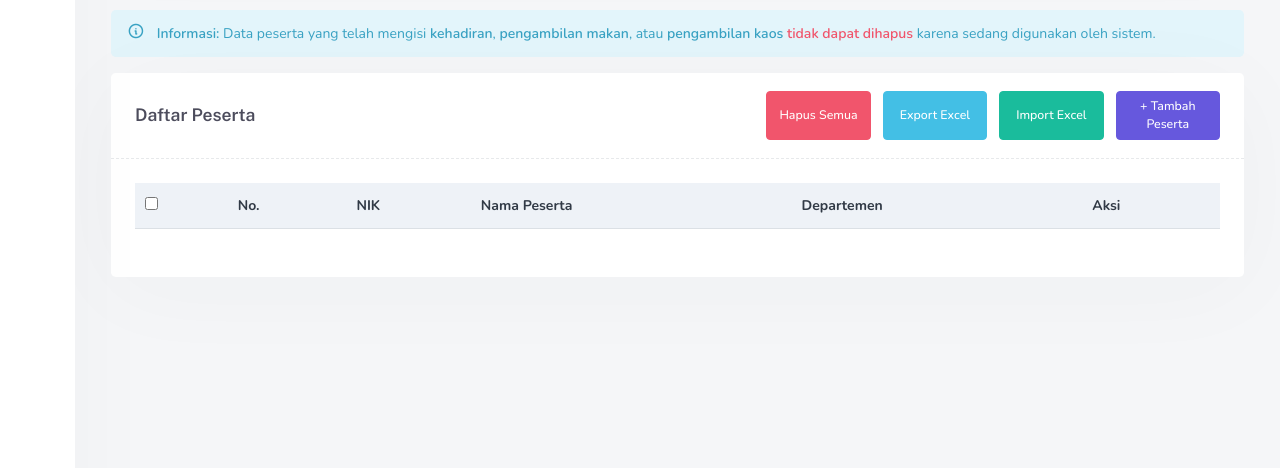
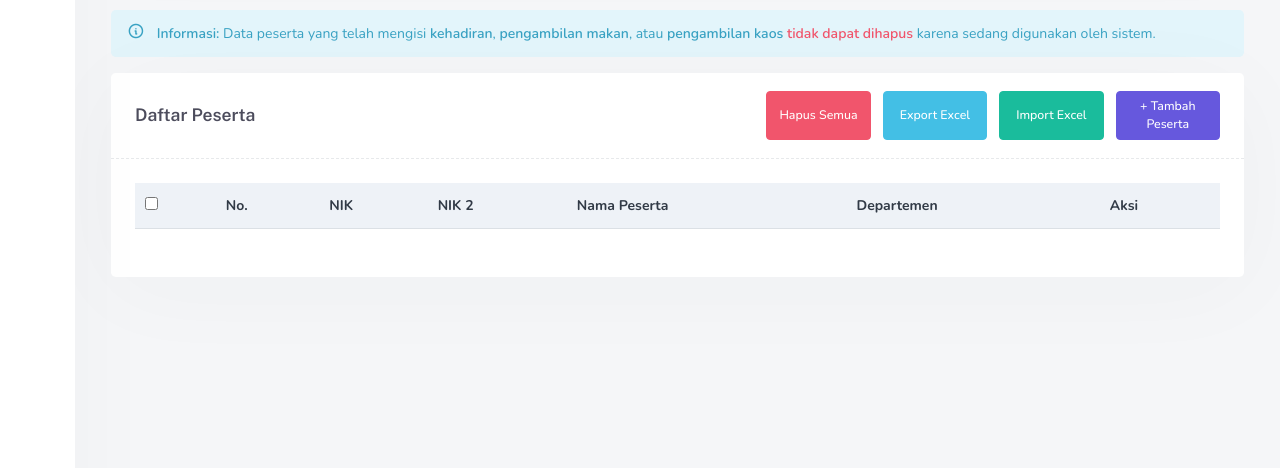
Before and after one commit to Praja04/building-bas, a Laravel app: page /master/participants in a window 1280 px wide. Shown: the part 135-603 px from the top of the page. Run offline with Laravel 12, Linux system fonts and the light colour scheme; lists and menus that the app fills with data are empty; some libraries are stand-ins or nearby versions.

Commit message:
feat(participant): add nik2 column to participants table

```diff
--- a/app/Http/Controllers/ParticipantController.php
+++ b/app/Http/Controllers/ParticipantController.php
@@ -28,6 +28,12 @@ class ParticipantController extends Controller
 
             return DataTables::of($participants)
                 ->addIndexColumn()
+                ->editColumn('nik2', function ($row) {
+                    return $row->nik2
+                        ? $row->nik2
+                        : '<span class="text-center">-</span>';
+                })
+                ->rawColumns(['nik2'])
                 ->make(true);
         }
 
@@ -51,8 +57,10 @@ class ParticipantController extends Controller
             'nik' => 'required|unique:participants,nik',
             'nama' => 'required',
             'departemen' => 'required',
+            'nik2' => 'nullable|unique:participants,nik2',
         ], [
-            'nik.unique' => 'NIK sudah terdaftar, gunakan NIK lain.'
+            'nik.unique' => 'NIK sudah terdaftar, gunakan NIK lain.',
+            'nik2.unique' => 'NIK 2 sudah terdaftar, gunakan NIK 2 lain.',
         ]);
 
         try {
@@ -60,6 +68,7 @@ class ParticipantController extends Controller
                 'nik'   => $request->nik,
                 'nama'      => $request->nama,
                 'departemen' => $request->departemen,
+                'nik2'   => $request->nik2,
             ]);
 
             return response()->json([
@@ -108,8 +117,10 @@ class ParticipantController extends Controller
             'nik' => 'required|unique:participants,nik,' . $id . ',id',
             'nama' => 'required',
             'departemen' => 'required',
+            'nik2' => 'nullable|unique:participants,nik2,' . $id . ',id',
         ], [
-            'nik.unique' => 'NIK sudah terdaftar, gunakan NIK lain.'
+            'nik.unique' => 'NIK sudah terdaftar, gunakan NIK lain.',
+            'nik2.unique' => 'NIK 2 sudah terdaftar, gunakan NIK 2 lain.',
         ]);
 
         try {
@@ -126,6 +137,7 @@ class ParticipantController extends Controller
                 'nik'   => $request->nik,
                 'nama'      => $request->nama,
                 'departemen' => $request->departemen,
+                'nik2' => $request->nik2,
             ]);
 
             return response()->json([
--- a/resources/views/app/master/participants/index.blade.php
+++ b/resources/views/app/master/participants/index.blade.php
@@ -1,6 +1,7 @@
 @extends('layouts.component.main')
 @section('title', 'Data Peserta')
 @section('content')
+
     <div class="container-fluid">
         <div class="page-title-head d-flex align-items-center mb-0 pb-0">
             <div class="flex-grow-1">
@@ -41,6 +42,7 @@
                                 </th>
                                 <th>No.</th>
                                 <th>NIK</th>
+                                <th>NIK 2</th>
                                 <th>Nama Peserta</th>
                                 <th>Departemen</th>
                                 <th>Aksi</th>
@@ -73,6 +75,11 @@
                         <div class="mb-3">
                             <label class="form-label">NIK <span class="text-danger">*</span></label>
                             <input type="text" id="nik" class="form-control" required placeholder="NIK">
+                        </div>
+
+                        <div class="mb-3">
+                            <label class="form-label">NIK 2 <span class="text-danger">*</span></label>
+                            <input type="text" id="nik2" class="form-control" required placeholder="NIK 2">
                         </div>
 
                         <div class="mb-3">
@@ -171,6 +178,10 @@
                         name: 'nik',
                     },
                     {
+                        data: 'nik2',
+                        name: 'nik2',
+                    },
+                    {
                         data: 'nama',
                         name: 'nama'
                     },
@@ -226,6 +237,7 @@
                         nama: $('#nama').val(),
                         nik: $('#nik').val(),
                         departemen: $('#departemen').val(),
+                        nik2: $('#nik2').val(),
                         _token: "{{ csrf_token() }}"
                     },
                     success: function() {
@@ -245,7 +257,8 @@
                         let msg = "Terjadi kesalahan saat menyimpan peserta";
 
                         if (xhr.status === 422) {
-                            msg = 'NIK sudah terdaftar, gunakan NIK lain';
+                            let errors = xhr.responseJSON.errors;
+                            msg = Object.values(errors)[0][0];
                         } else if (xhr.status === 404) {
                             msg = 'Peserta tidak ditemukan atau sudah dihapus';
                         }
@@ -278,6 +291,7 @@
                         $('#nama').val(res.nama);
                         $('#nik').val(res.nik);
                         $('#departemen').val(res.departemen);
+                        $('#nik2').val(res.nik2);
                         modalPeserta.show();
                     },
                     error: function(xhr) {
```
Also changed, not shown: database/migrations/2025_11_27_163355_add_nik2_to_participants_table.php (added).
